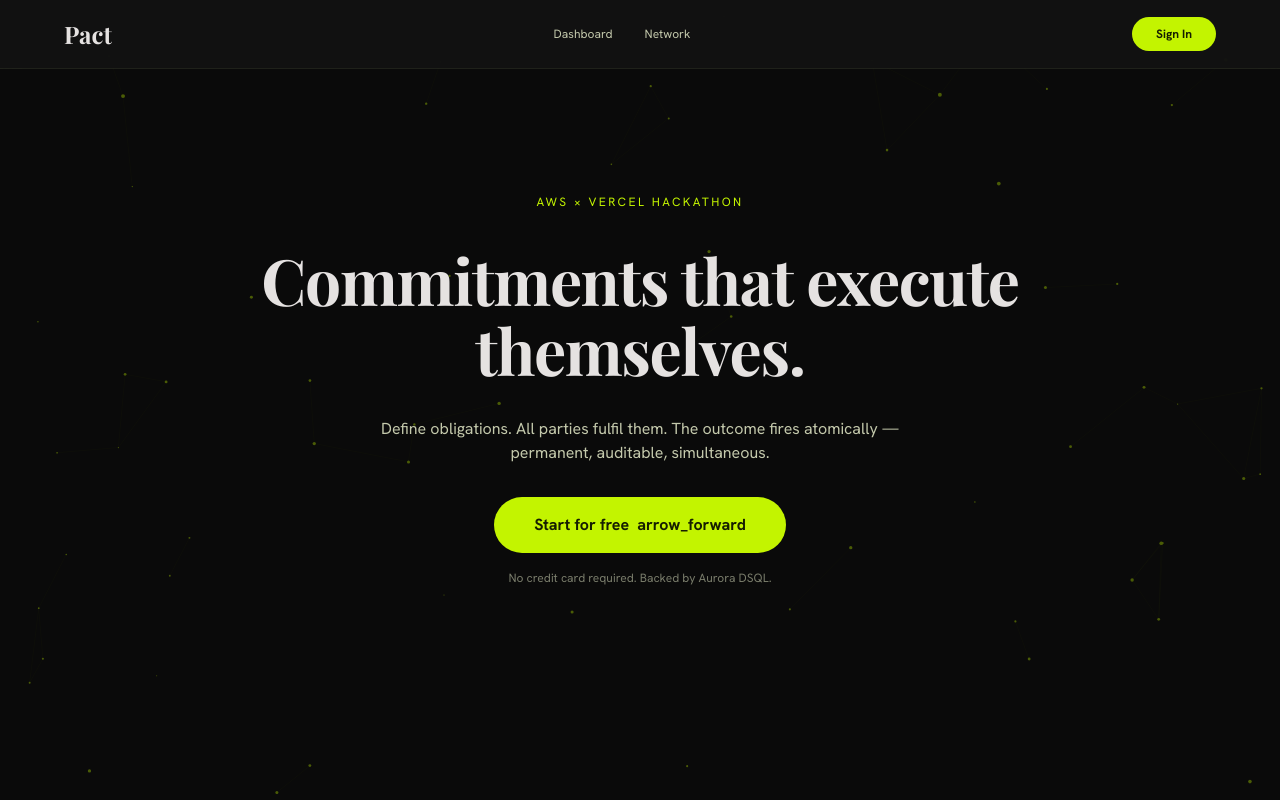
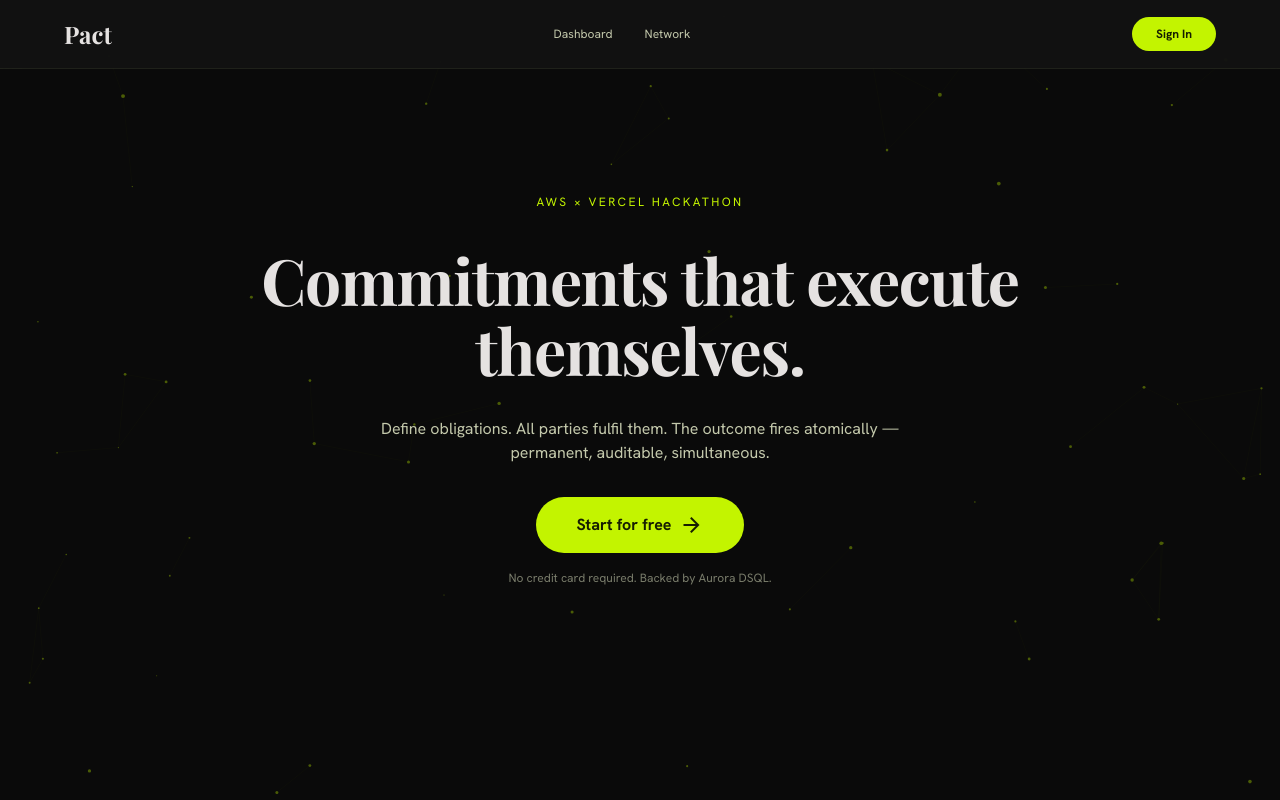
Before and after one commit to olajaido/pact, a Next.js app: page / in a window 1280 px wide. Shown: the top 800 px of the page. Built offline with nearby package versions, Linux system fonts and the light colour scheme.

Commit message:
fix: Material Symbols via link tag in layout, explicit utility classes for Vibrant Authority colours

```diff
--- a/app/globals.css
+++ b/app/globals.css
@@ -1,6 +1,6 @@
 @import "tailwindcss";
 @import "tw-animate-css";
-@import url('https://fonts.googleapis.com/css2?family=Material+Symbols+Outlined:wght,FILL@100..700,0..1&display=swap');
+/* Material Symbols is loaded via <link> in layout.tsx — CSS @import is unreliable in Next.js */
 
 /* ── Vibrant Authority Design Tokens ─────────────────────── */
 @theme {
@@ -190,3 +190,47 @@
 }
 .input-underline:focus { border-bottom-color: #c3f400; }
 .input-underline::placeholder { color: #52525b; }
+
+/* ── Explicit Vibrant Authority colour utilities ─────────────
+   Defined here as a guarantee — Tailwind v4 @theme compilation
+   is not always reliable with Turbopack in development.       */
+@layer utilities {
+  /* Text colours */
+  .text-primary-fixed        { color: #c3f400; }
+  .text-primary-fixed-dim    { color: #abd600; }
+  .text-on-primary-fixed     { color: #161e00; }
+  .text-on-primary-fixed-variant { color: #3c4d00; }
+  .text-primary              { color: #ffffff; }
+  .text-on-surface           { color: #e5e2e1; }
+  .text-on-surface-variant   { color: #c4c9ac; }
+  .text-on-background        { color: #e5e2e1; }
+  .text-surface-tint         { color: #abd600; }
+  .text-outline              { color: #8e9379; }
+  .text-outline-variant      { color: #444933; }
+  .text-secondary            { color: #c8c6c5; }
+  .text-error                { color: #ffb4ab; }
+
+  /* Background colours */
+  .bg-background                    { background-color: #0A0A0A; }
+  .bg-surface                       { background-color: #131313; }
+  .bg-surface-container-lowest      { background-color: #0e0e0e; }
+  .bg-surface-container-low         { background-color: #1c1b1b; }
+  .bg-surface-container             { background-color: #201f1f; }
+  .bg-surface-container-high        { background-color: #2a2a2a; }
+  .bg-surface-container-highest     { background-color: #353534; }
+  .bg-primary-fixed                 { background-color: #c3f400; }
+  .bg-primary-container             { background-color: #c3f400; }
+  .bg-secondary-container           { background-color: #474746; }
+
+  /* Border colours */
+  .border-outline           { border-color: #8e9379; }
+  .border-outline-variant   { border-color: #444933; }
+  .border-primary-fixed     { border-color: #c3f400; }
+
+  /* Hover variants */
+  .hover\:text-primary-fixed:hover     { color: #c3f400; }
+  .hover\:text-error:hover             { color: #ffb4ab; }
+  .hover\:text-on-surface:hover        { color: #e5e2e1; }
+  .hover\:bg-surface-container-highest:hover { background-color: #353534; }
+  .hover\:border-outline-variant:hover { border-color: #444933; }
+}
--- a/app/layout.tsx
+++ b/app/layout.tsx
@@ -28,6 +28,12 @@
       lang="en"
       className={`dark ${playfairDisplay.variable} ${hankenGrotesk.variable}`}
     >
+      <head>
+        <link
+          rel="stylesheet"
+          href="https://fonts.googleapis.com/css2?family=Material+Symbols+Outlined:wght,FILL@100..700,0..1&display=swap"
+        />
+      </head>
       <body>{children}</body>
     </html>
   )
```
